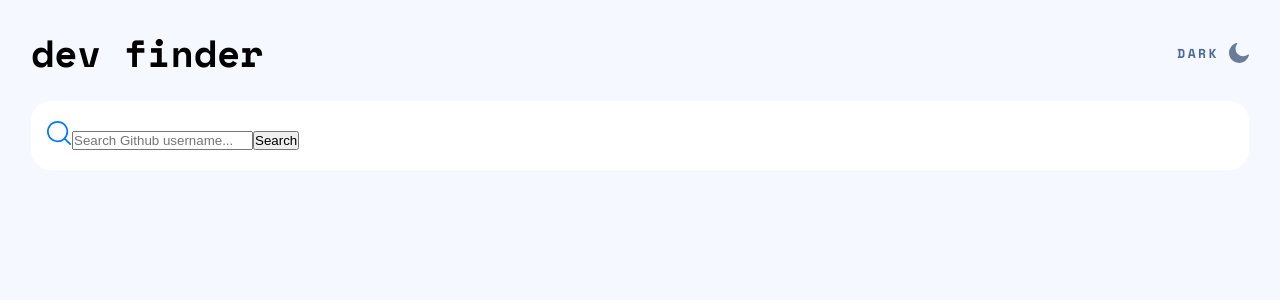
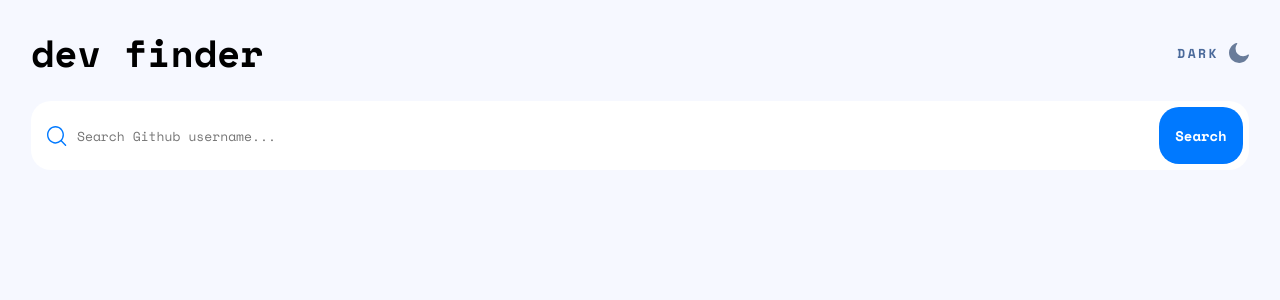
Before and after one commit to Memeena/FrontendMentor-Challenges, a React (Vite) app in the folder github-user-search-app/: page / in a window 1280 px wide. Shown: the top 300 px of the page. Built offline with nearby package versions, Linux system fonts and the light colour scheme.

Commit message:
Search field css changes

```diff
--- a/github-user-search-app/src/Header/Header.module.css
+++ b/github-user-search-app/src/Header/Header.module.css
@@ -1,25 +1,33 @@
-.header{
+.header {
   justify-content: space-between;
   align-items: center;
 }
 
-.flex{
+.flex {
   display: flex;
 }
 
-.heading{
+.heading {
   font-weight: 700;
 }
 
-.mode{
+.mode {
   gap: 1rem;
   cursor: pointer;
 }
 
-.modeName{
+.modeName {
   font-size: 1.3rem;
   color: var(--color-light-medium-grey);
   text-transform: uppercase;
   letter-spacing: 2.5px;
   font-weight: 700;
 }
+
+.modeName:hover {
+  color: #222731;
+}
+
+.modeImg {
+  fill: #222731;
+}
--- a/github-user-search-app/src/Search/Search.jsx
+++ b/github-user-search-app/src/Search/Search.jsx
@@ -4,10 +4,9 @@ export default function Search() {
   const searchIcon = "../../assets/icon-search.svg";
   return (
     <div className={styles.search}>
-
       <form className={styles.searchForm}>
-    <img src={searchIcon} alt="search-icon" className={styles.searchIcon}/>
-      <label htmlFor="search"></label>
+        <img src={searchIcon} alt="search-icon" className={styles.searchIcon} />
+        {/* <label htmlFor="search"></label> */}
         <input
           id="search"
           type="text"
--- a/github-user-search-app/src/Search/Search.module.css
+++ b/github-user-search-app/src/Search/Search.module.css
@@ -1,5 +1,41 @@
-.searchForm{
-    background-color: var(--color-white);
-    border-radius: 2rem;
-    padding: 2rem 1.6rem;
+.searchForm {
+  background-color: var(--color-white);
+  border-radius: 2rem;
+  padding: 0.6rem;
+  display: grid;
+  /* gap: 1rem; */
+  grid-template-columns: 2rem 1fr 8.4rem;
+  align-items: center;
+  padding-left: 1.6rem;
 }
+
+.searchIcon {
+  height: 2rem;
+  width: 2rem;
+  /* padding-left: 1.6rem; */
+}
+
+.input {
+  outline: none;
+  width: 100%;
+  /* width: 100%; */
+  border: none;
+  color: var(--color-light-medium-grey);
+  padding-left: 1rem;
+  border-radius: 1rem;
+  font-family: inherit;
+  /* font-weight: bold; */
+  font-size: 1.3rem;
+}
+
+.btn {
+  border: none;
+  background-color: var(--color-cobalt-blue);
+  color: var(--color-white);
+  border-radius: 2rem;
+  padding: 1.8rem 1.25rem;
+  font-weight: 700;
+  font-family: inherit;
+  font-size: 1.4rem;
+  /* justify-self: end; */
+}
```
Lines whose indentation alone changed are shown as unchanged.
